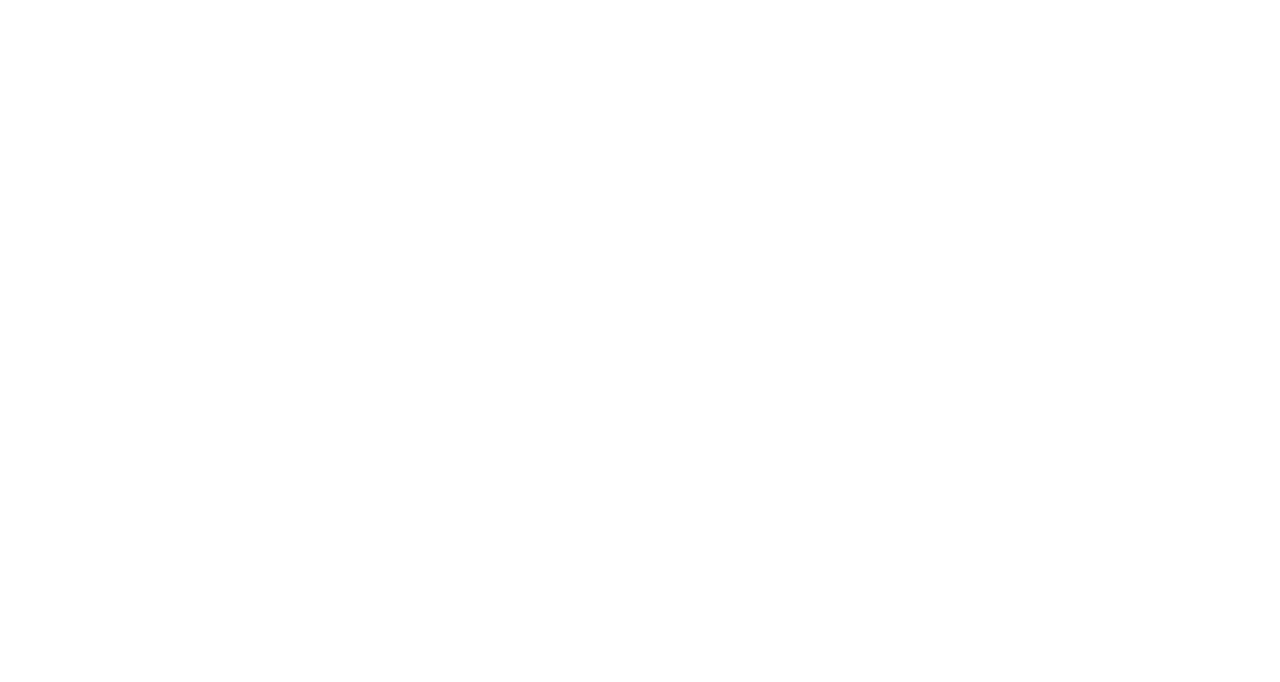
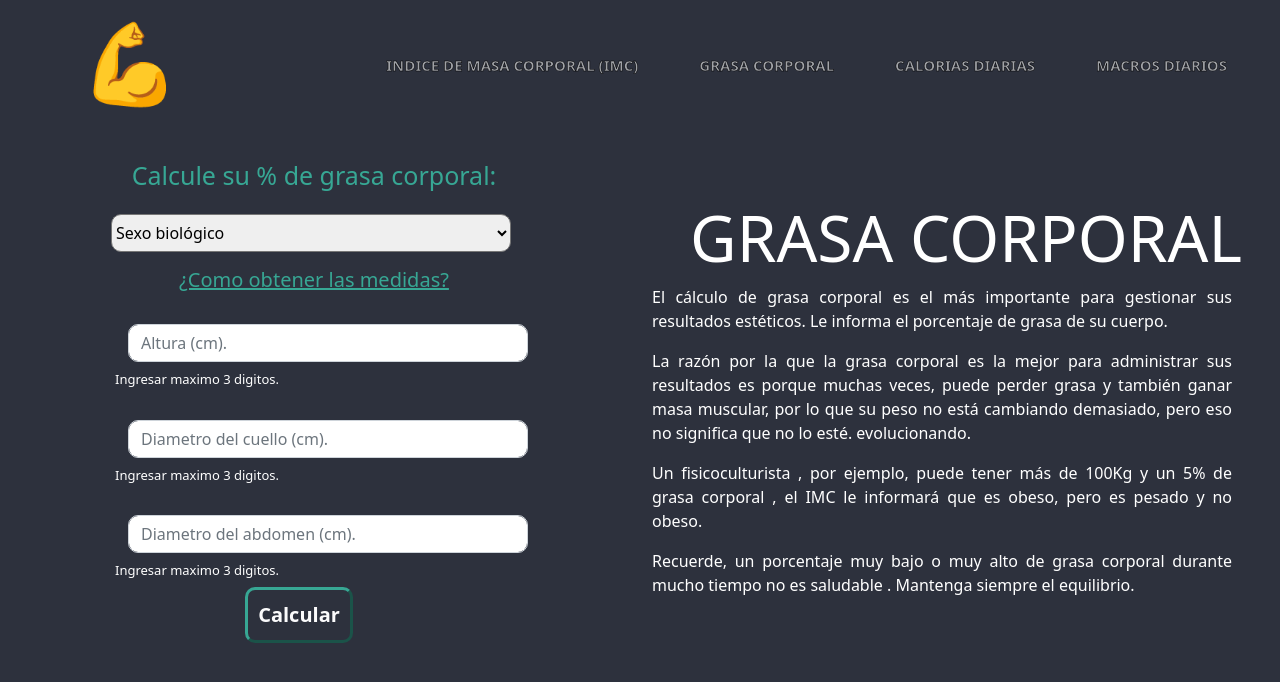
Before and after one commit to castellanosfelipe/Body_Calc, a Vue app: page /Grasa-Corporal in a window 1280 px wide. Shown: the top 682 px of the page. Built offline with nearby package versions, Linux system fonts and the light colour scheme; a web font is replaced by a local one.

Commit message:
structure views/Grasa-Corporal

```diff
--- a/src/components/Header.vue
+++ b/src/components/Header.vue
@@ -30,7 +30,7 @@
           </li>
           <li class="nav-item">
             <a
-              ><router-link to="/" class="nav-link Color-text"
+              ><router-link to="/Grasa-Corporal" class="nav-link Color-text"
                 >GRASA CORPORAL</router-link
               ></a
             >
--- a/src/router/index.ts
+++ b/src/router/index.ts
@@ -14,6 +14,11 @@
     path: "/imc",
     name: "imc",
     component: () => import("../views/imc.vue"),
+  },
+  {
+    path: "/Grasa-Corporal",
+    name: "Grasa-Corporal",
+    component: () => import("../views/Grasa-Corporal.vue"),
   },
   /*  {
     path: "/about",
--- /dev/null
+++ b/src/views/Grasa-Corporal.vue
@@ -0,0 +1,151 @@
+<template>
+  <Body>
+    <Header></Header>
+    <form>
+      <b-row>
+        <b-col>
+          <h2>Calcule su % de grasa corporal:</h2>
+          <b-form-select
+            id="inline-form-custom-select-pref"
+            class="Input2"
+            :options="[
+              { text: 'Sexo biológico', value: null },
+              'Masculino',
+              'Femenino',
+            ]"
+            :value="null"
+          ></b-form-select>
+          <h5 class="Medidas">¿Como obtener las medidas?</h5>
+          <b-form-input
+            type="number"
+            v-model="Altura"
+            placeholder="Altura (cm)."
+            class="Input"
+          ></b-form-input>
+          <h3 class="Inputt">Ingresar maximo 3 digitos.</h3>
+          <b-form-input
+            type="number"
+            v-model="Cuello"
+            placeholder="Diametro del cuello (cm)."
+            class="Input"
+          ></b-form-input>
+          <h3 class="Inputt">Ingresar maximo 3 digitos.</h3>
+          <b-form-input
+            type="number"
+            v-model="Abdomen"
+            placeholder="Diametro del abdomen (cm)."
+            class="Input"
+          ></b-form-input>
+          <h3 class="Inputt">Ingresar maximo 3 digitos.</h3>
+
+          <button class="Button">Calcular</button>
+        </b-col>
+        <b-col>
+          <h4>GRASA CORPORAL</h4>
+          <P
+            >El cálculo de grasa corporal es el más importante para gestionar
+            sus resultados estéticos. Le informa el porcentaje de grasa de su
+            cuerpo.
+          </P>
+          <P
+            >La razón por la que la grasa corporal es la mejor para administrar
+            sus resultados es porque muchas veces, puede perder grasa y también
+            ganar masa muscular, por lo que su peso no está cambiando demasiado,
+            pero eso no significa que no lo esté. evolucionando.</P
+          >
+          <P>
+            Un fisicoculturista , por ejemplo, puede tener más de 100Kg y un 5%
+            de grasa corporal , el IMC le informará que es obeso, pero es pesado
+            y no obeso.</P
+          >
+          <P
+            >Recuerde, un porcentaje muy bajo o muy alto de grasa corporal
+            durante mucho tiempo no es saludable . Mantenga siempre el
+            equilibrio.</P
+          >
+        </b-col>
+      </b-row>
+    </form>
+  </Body>
+</template>
+
+<script lang="ts">
+import Vue from "vue";
+import Header from "@/components/Header.vue";
+
+export default Vue.extend({
+  name: "Grasa-Corporal",
+
+  components: {
+    Header,
+  },
+});
+</script>
+
+<style>
+Body {
+  background-color: #2d313d;
+}
+</style>
+
+<style scoped>
+.Medidas {
+  transform: translateY(20vh);
+  color: #37a794;
+  text-decoration: underline;
+}
+h2 {
+  color: #37a794;
+  text-align: center;
+  font-size: 25px;
+  transform: translateY(20vh);
+}
+.Input {
+  transform: translateY(20vh);
+  margin-left: 8em;
+  margin-top: 2em;
+  border-radius: 10px;
+  max-width: 400px;
+}
+.Input2 {
+  transform: translateY(18vh);
+  border-radius: 10px;
+  width: 400px;
+  height: 38px;
+  margin-top: 2em;
+  margin-right: 6px;
+}
+.Inputt {
+  color: white;
+  margin-top: 10px;
+  transform: translateY(20vh);
+  font-size: 13px;
+  text-align: center;
+  margin-right: 18em;
+}
+.Button {
+  transform: translateY(15vh);
+  border-radius: 10px;
+  font-weight: 700;
+  padding: 10px;
+  color: rgba(255, 255, 255, 0.986);
+  font-size: 20px;
+  border-width: 3px;
+  border-color: #37a794;
+  background: Transparent;
+  margin-right: 30px;
+  margin-top: 2em;
+}
+
+h4 {
+  color: white;
+  font-size: 4em;
+  transform: translateY(25vh);
+}
+p {
+  color: white;
+  transform: translateY(25vh);
+  text-align: justify;
+  margin-right: 3em;
+}
+</style>
--- a/src/views/Home.vue
+++ b/src/views/Home.vue
@@ -31,7 +31,7 @@
           lg="3"
           class="mt-3 mt-md-1 ButtonCenter contenedor2"
         >
-          <router-link to="/" class="link"
+          <router-link to="/Grasa-Corporal" class="link"
             ><button class="ButtonTop">GRASA CORPORAL</button></router-link
           >
         </b-col>
```
